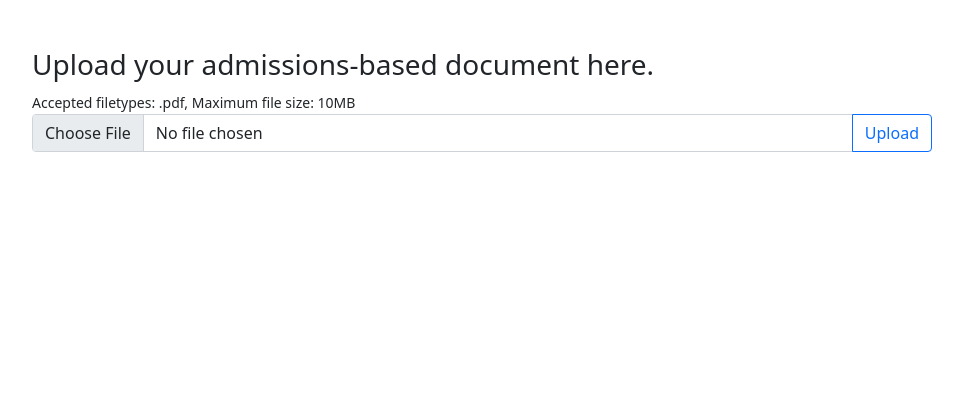
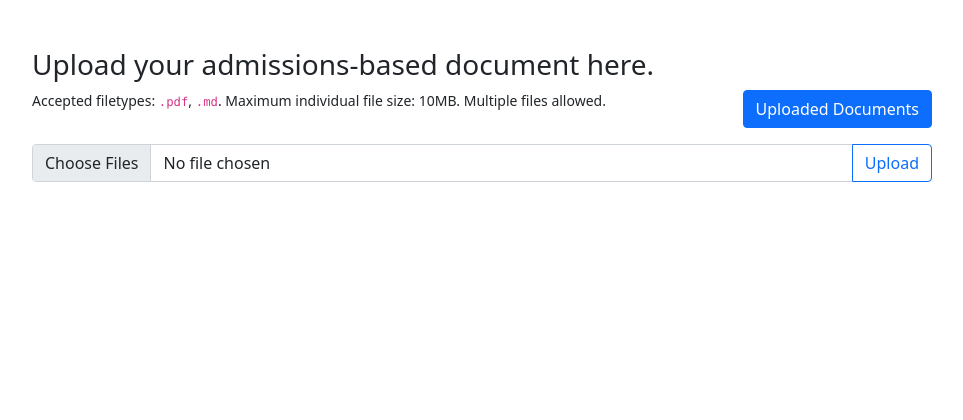
Before and after one commit to bxavace/apc-rambot, a Flask app: page /admin/upload in a window 1280 px wide. Shown: the top 420 px of the page, without its empty margins (158-1121 px from the left). Run offline with Flask 3, Linux system fonts and the light colour scheme; the visitor is signed in with stand-in values (Sample User, id 1); some libraries are stand-ins or nearby versions.

Commit message:
feat: enhance document upload interface with multiple file support and improved messaging

```diff
--- a/templates/upload.html
+++ b/templates/upload.html
@@ -4,18 +4,21 @@
 {% block content %}
 <div class="main mt-5">
     <h3>Upload your admissions-based document here.</h3>
-    <small>Accepted filetypes: .pdf, Maximum file size: 10MB</small>
-    {% with messages = get_flashed_messages() %}
+    <div class="d-flex justify-content-between mb-3">
+        <small>Accepted filetypes: <code>.pdf</code>, <code>.md</code>. Maximum individual file size: 10MB. Multiple files allowed.</small>
+        <a class="btn btn-primary" href="{{ url_for('admin.get_documents') }}">Uploaded Documents</a>
+    </div>
+    {% with messages = get_flashed_messages(with_categories=true) %}
         {% if messages %}
-            {% for message in messages %}
-                <div class="alert alert-warning message" role="alert">{{ message }}</div>
+            {% for category, message in messages %}
+                <div class="alert alert-{{category}} message" role="alert">{{ message }}</div>
             {% endfor %}
         {% endif %}
     {% endwith %}
     <div class="upload">
         <form id="uploadForm" action="{{ url_for('admin.upload') }}" method="POST" enctype="multipart/form-data">
             <div class="input-group">
-                <input type="file" name="file" class="form-control" id="inputGroupFile" aria-describedby="inputGroupFileAddon" aria-label="Upload">
+                <input type="file" name="file" class="form-control" id="inputGroupFile" aria-describedby="inputGroupFileAddon" aria-label="Upload" multiple>
                 <button class="btn btn-outline-primary" type="submit" id="inputGroupFileAddon">Upload</button>
             </div>
         </form>
@@ -24,7 +27,7 @@
     <div id="loading-component" style="display: none;">
         <div id="loader" class="spinner-border" role="status">
         </div>
-        <span>Submitting...</span>
+        <span>Uploading...</span>
     </div>
 </div>
 <script>
```
